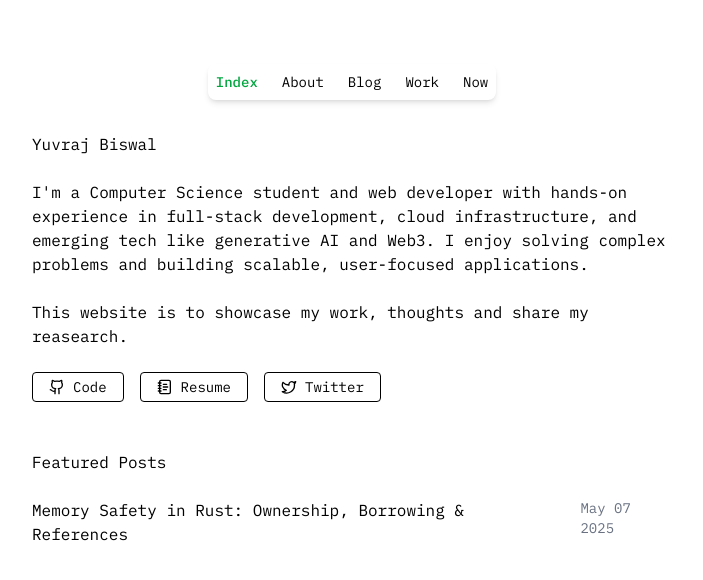
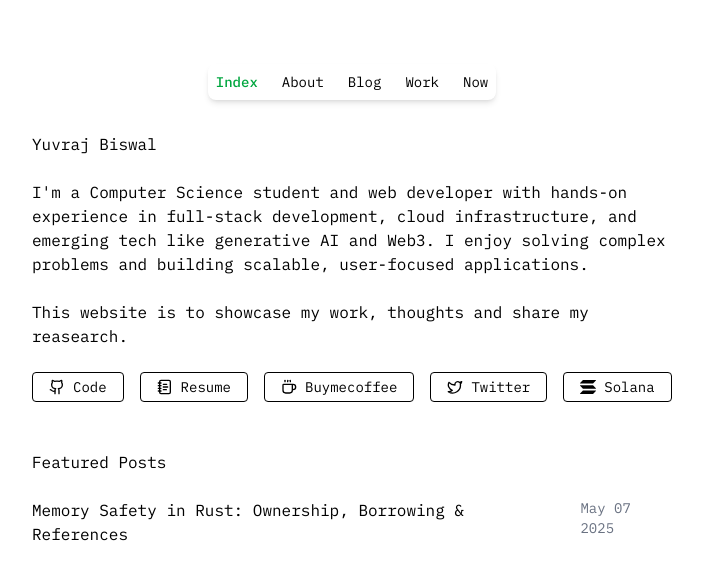
Before and after one commit to Yuvraj-cyborg/meweb, a Next.js app: page / in a window 1280 px wide. Shown: the top 580 px of the page, without its empty margins (288-991 px from the left). Built offline with nearby package versions, Linux system fonts and the light colour scheme; no server answers.

Commit message:
buy-me-coffee

```diff
--- a/src/app/page.tsx
+++ b/src/app/page.tsx
@@ -1,7 +1,21 @@
-import { Github, Twitter, NotebookText } from "lucide-react"
+"use client"
+
+import { useState } from "react"
+import { Github, Twitter, NotebookText, Coffee } from "lucide-react"
+import { SiSolana } from "react-icons/si"
 import Link from 'next/link'
 
 export default function Home() {
+  const [copied, setCopied] = useState(false)
+  const solanaAddress = "CVzTKtNwLouYs7ua2zMRshSS5LEKYUTE1mcwKqGXJcvP"
+
+  const handleCopy = () => {
+    navigator.clipboard.writeText(solanaAddress).then(() => {
+      setCopied(true)
+      setTimeout(() => setCopied(false), 2000)
+    })
+  }
+
   return (
     <>
       <h1>Yuvraj Biswal</h1>
@@ -25,10 +39,21 @@ export default function Home() {
           <NotebookText size={16} />
           Resume
         </a>
+        <a href="https://www.buymeacoffee.com/yuvrajbiswg" className="inline-flex items-center px-4 py-1 border rounded hover:bg-gray-50 text-sm gap-2">
+          <Coffee size={16} />
+          Buymecoffee
+        </a>
         <a href="https://x.com/YuvrajBiswal3" className="inline-flex items-center px-4 py-1 border rounded hover:bg-gray-50 text-sm gap-2">
           <Twitter size={16} />
           Twitter
         </a>
+        <button
+          onClick={handleCopy}
+          className="inline-flex items-center px-4 py-1 border rounded hover:bg-gray-50 text-sm gap-2"
+        >
+          <SiSolana size={16}/>
+          {copied ? "Copied!" : "Solana"}
+        </button>
       </div>
 
       <h2 className="mt-12 mb-6">Featured Posts</h2>
```
